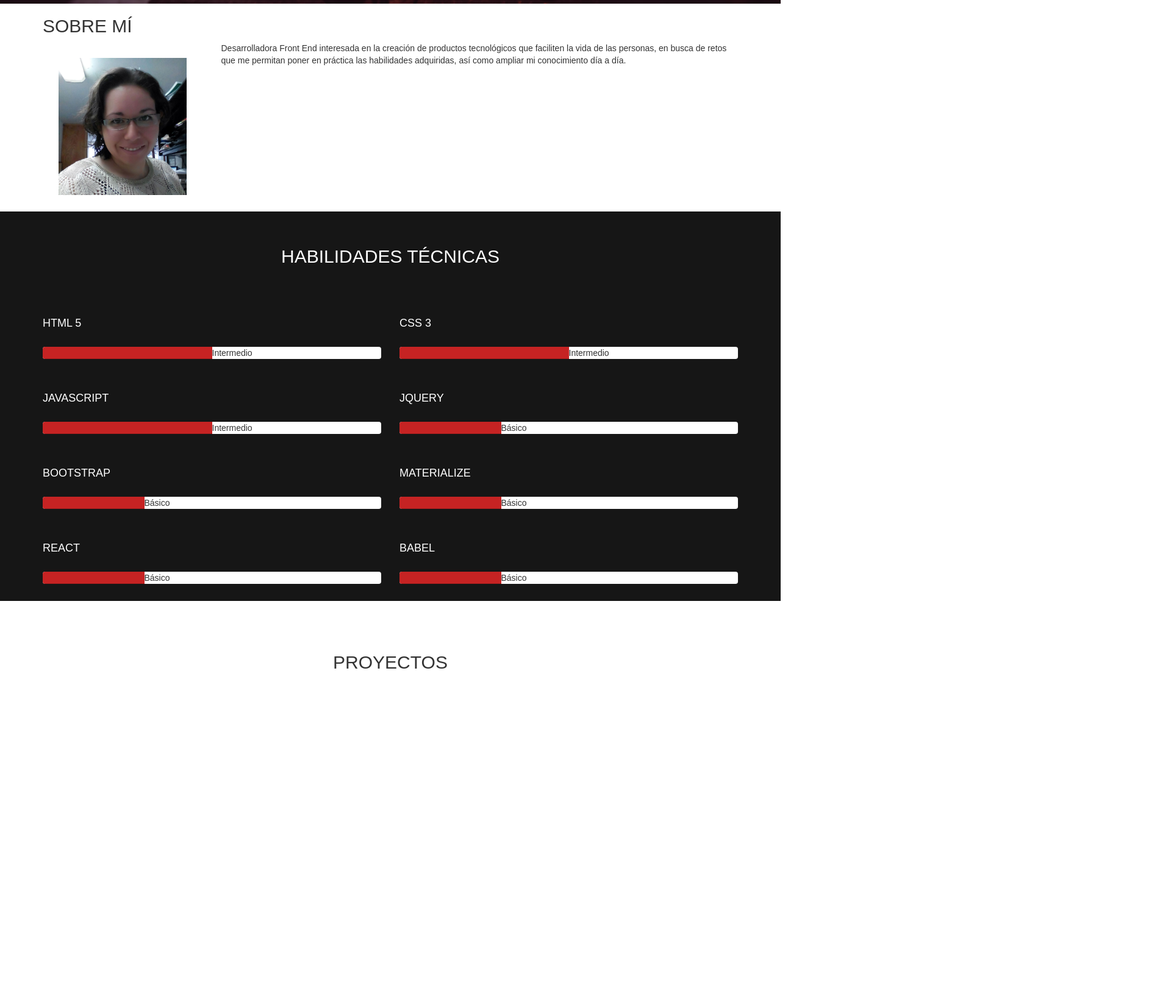
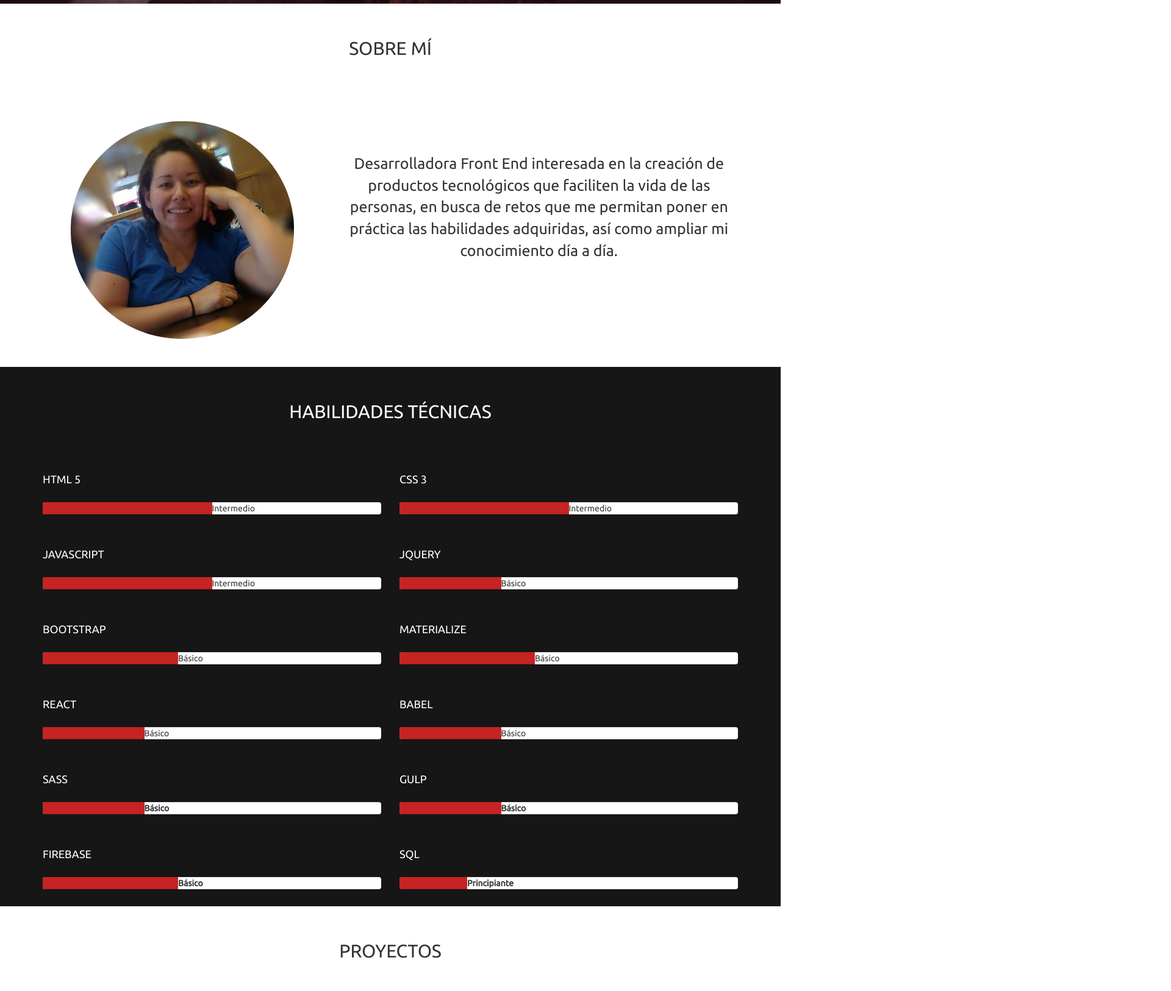
Before and after one commit to shirley-startary/shirley-startary.github.io, a plain HTML site: page index.html in a window 1280 px wide. Shown: the part 794-2420 px from the top of the page at 61% size, 1920 px wide, since content can reach past the window. Drawn offline with nearby package versions, Linux system fonts and the light colour scheme.

Commit message:
creando estilos en la seccion sobre mi

```diff
--- a/css/main.css
+++ b/css/main.css
@@ -5,7 +5,7 @@
 }
 body {
   /*background-color: #161616;*/
-  font-family: "Fira Sans", sans-serif;
+  font-family: 'Ubuntu', sans-serif;
   -webkit-font-smoothing: antialiased;
   -moz-osx-font-smoothing: grayscale;
  }
@@ -54,7 +54,7 @@ a:hover {
 }
 .site-content__about {
   color: #ffffff;
-  font-size: calc(1vw + 5px);
+  font-size: calc(1vw + 10px);
 }
 
 .menu-icon {
@@ -290,10 +290,20 @@ body.nav-active .nav__list-item:nth-child(5) {
   transform: translate3d(0, 0, 0); }
 
 #sobreMi{
+  height: 100%;
 }
 .imagen_perfil{
   padding: 10%;
 }
+.perfil{
+  padding-top: 15%;
+  font-size: 25px
+}
+#sobreMi h2, h4{
+  margin-top: 5%;
+  margin-bottom: 5%;
+}
+
 #habilidades {
   background-color: #161616;
   width: 100%;
@@ -313,13 +323,12 @@ body.nav-active .nav__list-item:nth-child(5) {
   width: 100%;
   height: 100%;
   background-color: #ffffff;
-  padding-top: 5%;
-  padding-bottom: 5%;
 }
 
-/*#proyectos .container-fluid {
-  background-color: rgba(#c62323, 0.3);
-}*/
+#proyectos h2,h4{
+  margin-top: 5%;
+  margin-bottom: 5%;
+}
 
 footer {
   background-color: #161616;
@@ -337,11 +346,6 @@ footer {
   text-decoration: none;
   font-weight: bold; }
 
-.margin {
-  margin: 10% auto;
-  padding: 30% auto;
-  /*text-align: center; */
-  }
 .btn-danger {
     background-color: #D95351;
     border-color: #ffffff;
@@ -355,8 +359,9 @@ footer {
   background-color: #8f1416; }
 
 .fondo .margin {
-  margin: 5% auto;
-  padding: 10% auto; }
+  margin: 2% auto 2%;
+  padding: 5% auto 5%;
+}
 
 .progress {
   width: 100%;
--- a/index.html
+++ b/index.html
@@ -6,6 +6,7 @@
     <meta <http-equiv="X-UA-Compatible" content="ie-edge">
     <title>Shirley Suarez</title>
     <link href="css/bootstrap.min.css" rel="stylesheet">
+    <link href="https://fonts.googleapis.com/css?family=Ubuntu" rel="stylesheet">
     <link rel="stylesheet" href="css/main.css">
     <link rel="shortcut icon" href="assets/img/png/sss.png">
   </head>
@@ -33,7 +34,7 @@
         <div class="content__container">
           <h1 class="site-content__headline">Shirley Suárez</h1>
           <p class="site-content__about">
-            Desarrolladora Front End interesada en la creación de productos tecnológicos que faciliten la vida de las personas, en busca de retos que me permitan poner en práctica las habilidades adquiridas, así como ampliar mi conocimiento día a día.
+            "La vida es como andar en bicicleta para mantener el equilibrio es necesario seguir avanzando".
           </p>
         </div>
       </div>
@@ -42,16 +43,16 @@
       <div class="container">
         <div class="row">
           <div class="col-xs-12">
-            <h2 class="bp-header__title-perf">SOBRE MÍ</h2>
+            <h2 class="text-center">SOBRE MÍ</h2>
           </div>
         </div>
         <div class="row">
-          <div class="col-xs-12 col-md-6 col-lg-3">
-            <img class="img-responsive imagen_perfil" src="assets/img/ShirleySilvana.jpg" alt="">
+          <div class="col-xs-12 col-md-6 col-lg-5">
+            <img class="img-responsive imagen_perfil img-circle" src="assets/img/shirleySilvana.jpeg" alt="">
           </div>
-          <div class="col-xs-12 col-md-6 col-lg-9">
+          <div class="col-xs-12 col-md-6 col-lg-7">
             <div class="">
-                <p class="">
+                <p class="perfil text-center">
                   Desarrolladora Front End interesada en la creación de productos tecnológicos que faciliten la vida de las personas, en busca de retos que me permitan poner en práctica las habilidades adquiridas, así como ampliar mi conocimiento día a día.
                 </p>
             </div>
@@ -100,7 +101,7 @@
                 <h4 class="titulo">BOOTSTRAP</h4>
                 <div class="progress">
                   <span>Básico</span>
-                  <div class="progress-bar barra" role="progressbar" data-value="30" aria-valuenow="60" aria-valuemin="0" aria-valuemax="100" style="width:0%;">
+                  <div class="progress-bar barra" role="progressbar" data-value="40" aria-valuenow="60" aria-valuemin="0" aria-valuemax="100" style="width:0%;">
                   </div>
                 </div>
               </div>
@@ -108,7 +109,7 @@
                 <h4 class="titulo">MATERIALIZE</h4>
                 <div class="progress">
                   <span>Básico</span>
-                  <div class="progress-bar barra" role="progressbar" data-value="30" aria-valuenow="60" aria-valuemin="0" aria-valuemax="100" style="width:0%;">
+                  <div class="progress-bar barra" role="progressbar" data-value="40" aria-valuenow="60" aria-valuemin="0" aria-valuemax="100" style="width:0%;">
                   </div>
                 </div>
               </div>
@@ -124,7 +125,34 @@
                 <div class="progress">
                   <span>Básico</span>
                   <div class="progress-bar barra" role="progressbar" data-value="30" aria-valuenow="60" aria-valuemin="0" aria-valuemax="100" style="width:0%;"></div>
-                  <span class="sr-only">80% Complete (danger)</span>
+                </div>
+              </div>
+              <div class="col-xs-12 col-md-6">
+                <h4 class="titulo">SASS</h4>
+                <div class="progress">
+                  <span><strong>Básico</strong></span>
+                  <div class="progress-bar barra" role="progressbar" data-value="30" aria-valuenow="60" aria-valuemin="0" aria-valuemax="100" style="width:0%;"></div>
+                </div>
+              </div>
+              <div class="col-xs-12 col-md-6">
+                <h4 class="titulo">GULP</h4>
+                <div class="progress">
+                  <span><strong>Básico</strong></span>
+                  <div class="progress-bar barra" role="progressbar" data-value="30" aria-valuenow="60" aria-valuemin="0" aria-valuemax="100" style="width:0%;"></div>
+                </div>
+              </div>
+              <div class="col-xs-12 col-md-6">
+                <h4 class="titulo">FIREBASE</h4>
+                <div class="progress">
+                  <span><strong>Básico</strong></span>
+                  <div class="progress-bar barra" role="progressbar" data-value="40" aria-valuenow="60" aria-valuemin="0" aria-valuemax="100" style="width:0%;"></div>
+                </div>
+              </div>
+              <div class="col-xs-12 col-md-6">
+                <h4 class="titulo">SQL</h4>
+                <div class="progress">
+                  <span><strong>Principiante</strong></span>
+                  <div class="progress-bar barra" role="progressbar" data-value="20" aria-valuenow="60" aria-valuemin="0" aria-valuemax="100" style="width:0%;"></div>
                 </div>
               </div>
           </div>
@@ -132,7 +160,7 @@
     </section>
 
     <section id="proyectos">
-      <div class="container-fluid">
+      <div class="container">
         <h2 class="text-center">PROYECTOS</h2>
         <div class="row">
           <div class="col-sm-12 col-md-6 col-lg-6 block" data-rotate-y="270deg" data-move-x="-150%">
@@ -142,8 +170,8 @@
                 <h2>Lyft</h2>
                 <p>
                   <p>Descripción</p>
-                  <a class="btn btn-danger" href="https://shirley-suarez.github.io/clone-lyft/">Github</a>
-                  <a class="btn btn-danger" href="https://shirley-suarez.github.io/clone-lyft/">Demo</a>
+                  <a class="btn btn-danger" href="https://github.com/shirley-suarez/clone-lyft">Github</a>
+                  <a class="btn btn-danger" href="https://shirley-suarez.github.io/clone-lyft">Demo</a>
                 </p>
               </div>
             </div>
@@ -156,7 +184,7 @@
                 <p>
                   <p>descripción</p>
                   <a class="btn btn-danger" href="https://github.com/shirley-suarez/labcar-colaborativo">Github</a>
-                  <a class="btn btn-danger" href="https://github.com/shirley-suarez/labcar-colaborativo">Demo</a>
+                  <a class="btn btn-danger" href="https://shirley-suarez.github.io/labcar-colaborativo">Demo</a>
                 </p>
               </div>
             </div>
@@ -170,7 +198,7 @@
                 <p>
                   <p>Hola descripcion</p>
                   <a class="btn btn-danger" href="https://github.com/shirley-suarez/garnacheando">Github</a>
-                  <a class="btn btn-danger" href="https://github.com/shirley-suarez/garnacheando">Demo</a>
+                  <a class="btn btn-danger" href="https://shirley-suarez.github.io/garnacheando">Demo</a>
                 </p>
               </div>
             </div>
@@ -182,8 +210,8 @@
                 <h2>Effect 12</h2>
                 <p>
                   <p>Hola descripcion</p>
-                  <a class="btn btn-danger" href="https://github.com/shirley-suarez/primer-pagina/settings">Github</a>
-                  <a class="btn btn-danger" href="https://github.com/shirley-suarez/primer-pagina/settings">Demo</a>
+                  <a class="btn btn-danger" href="https://github.com/shirley-suarez/primer-pagina">Github</a>
+                  <a class="btn btn-danger" href="https://shirley-suarez.github.io/primer-pagina">Demo</a>
                 </p>
               </div>
             </div>
@@ -193,7 +221,8 @@
     </section>
 
     <footer id="contacto" class="">
-      <div class="container-fluid">
+      <div class="container text-center">
+        <h2 class="text-center">CONTÁCTAME</h2>
         <div class="row">
           <div class="col-md-3 col-xs-12 margin">
             <a  href="https://github.com/shirley-suarez" target="_blank">
@@ -220,10 +249,10 @@
             </a>
           </div>
         </div>
-        <div class="row fondo">
-          <div class="col-s-12 margin">
-            © 2017 <a class="grey-text text-lighten-4 right" href="#sobreMi"> Shirley Silvana Suarez Startary</a>
-          </div>
+      </div>
+      <div class="row fondo">
+        <div class="col-s-12">
+          <p class="text-center margin">© 2017  Shirley Silvana Suarez Startary</p>
         </div>
       </div>
     </footer>
--- a/js/app.js
+++ b/js/app.js
@@ -33,8 +33,8 @@ var toggleClass = function (element, stringClass) {
 var progreso = 0;
 onscroll=function(){
     var yScroll=self.pageYOffset || (document.documentElement.scrollTop+document.body.scrollTop);
-		console.log(yScroll);
-		if(yScroll >= 600){
+		// console.log(yScroll);
+		if(yScroll >= 1200){
 			idIterval();
 		}
 }
```
Also changed, not shown: assets/img/ShirleySilvana.jpg (deleted), assets/img/shirleySilvana.jpeg (added).
